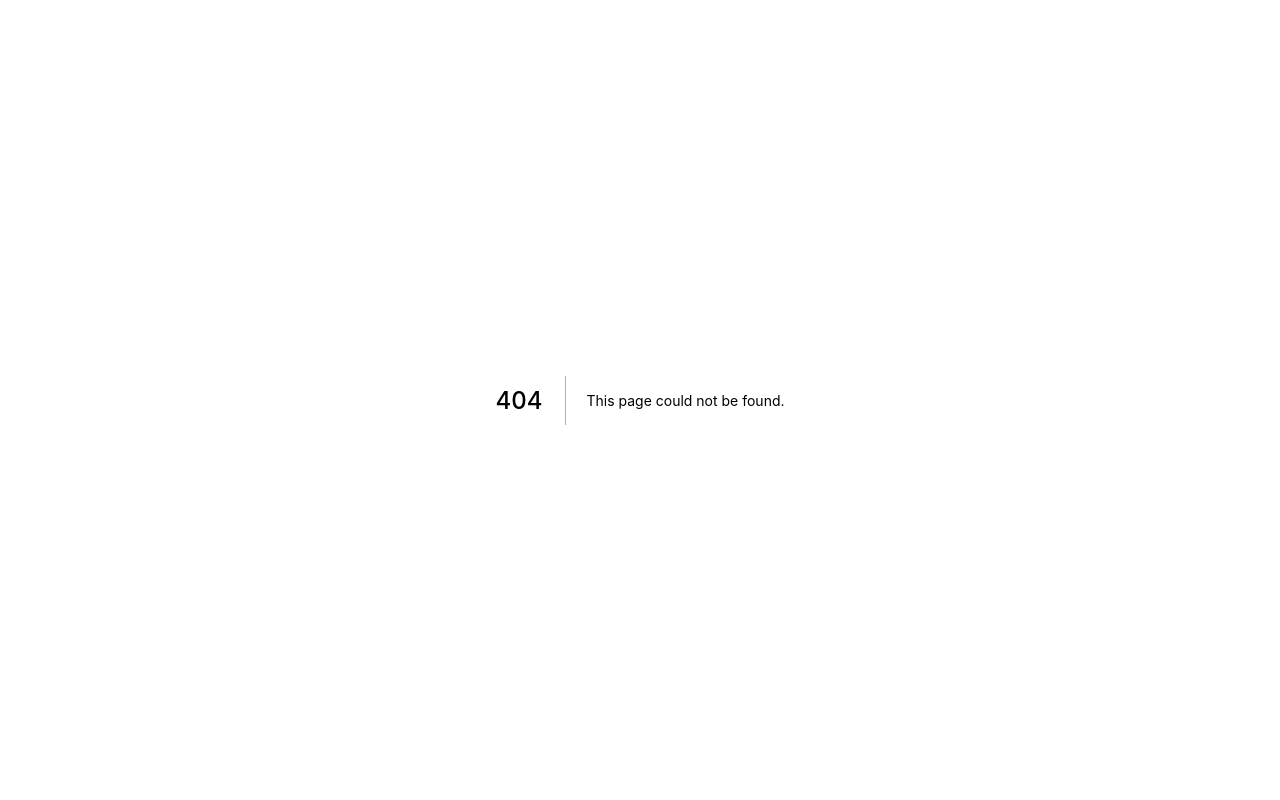
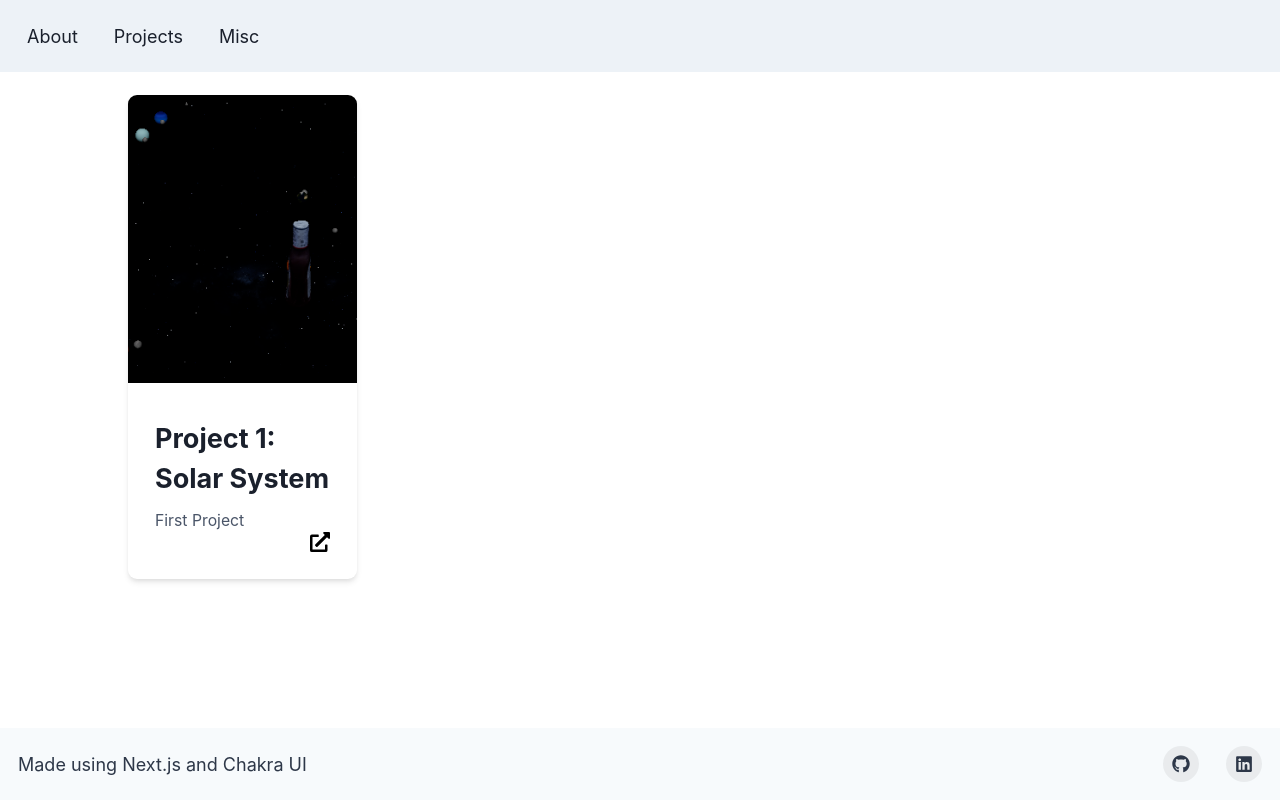
Before and after one commit to KXJiao/KXJiao.github.io, a Next.js app: page /projects/animations/animations in a window 1280 px wide. Before the commit this address had no page. Built offline with nearby package versions, Linux system fonts and the light colour scheme.

Commit message:
Test commit with extra page for deploying

```diff
--- /dev/null
+++ b/pages/projects/animations/animations.tsx
@@ -0,0 +1,36 @@
+import Head from "next/head";
+import Layout from "../../../components/Layout/Layout";
+import userInfo from "../../../constants/info";
+import { SimpleGrid, Stack } from "@chakra-ui/react";
+import Card, { CardProps } from "../../../components/Card/Card";
+
+const Animations = () => {
+  return (
+    <Layout>
+      <Head>
+        <title>{userInfo.siteTitle} - Animations</title>
+      </Head>
+      <Stack
+        spacing={10}
+        justifyContent="center"
+        px={["5vw", "10vw"]}
+        my={["2", "2", "5", "5"]}
+      >
+        <SimpleGrid columns={{ sm: 1, md: 4 }} spacing={8}>
+          {userInfo.animations.map((animation: CardProps) => (
+            <Card
+              key={animation.title}
+              imageURL={animation.imageURL}
+              title={animation.title}
+              description={animation.description}
+              githubLink={animation.githubLink}
+              deployLink={animation.deployLink}
+              tags={animation.tags}
+            />
+          ))}
+        </SimpleGrid>
+      </Stack>
+    </Layout>
+  );
+};
+export default Animations;
```
